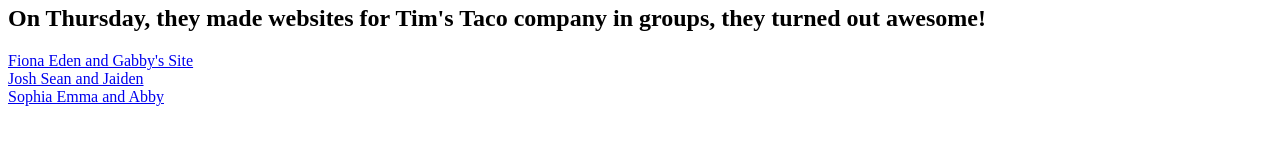
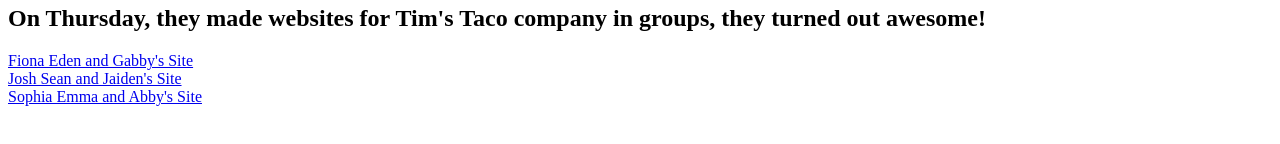
Before and after one commit to mariegrasse/630ESB, a plain HTML site: page index.html in a window 1280 px wide. Shown: the part 336-480 px from the top of the page. Drawn offline with Linux system fonts and the light colour scheme.

Commit message:
Update index.html

```diff
--- a/index.html
+++ b/index.html
@@ -18,7 +18,7 @@
     <h2> On Thursday, they made websites for Tim's Taco company in groups, they turned out awesome!</h2>
     <p>
       <a href="https://mariegrasse.github.io/630ESB/Taco time">Fiona Eden and Gabby's Site</a><br>
-      <a href="https://mariegrasse.github.io/630ESB/Tim's Tacos!2">Josh Sean and Jaiden</a><br>
-      <a href="https://mariegrasse.github.io/630ESB/timstacos1">Sophia Emma and Abby</a><br>
+      <a href="https://mariegrasse.github.io/630ESB/Tim's Tacos!2">Josh Sean and Jaiden's Site</a><br>
+      <a href="https://mariegrasse.github.io/630ESB/timstacos1">Sophia Emma and Abby's Site</a><br>
   </body>
 </html>
```
